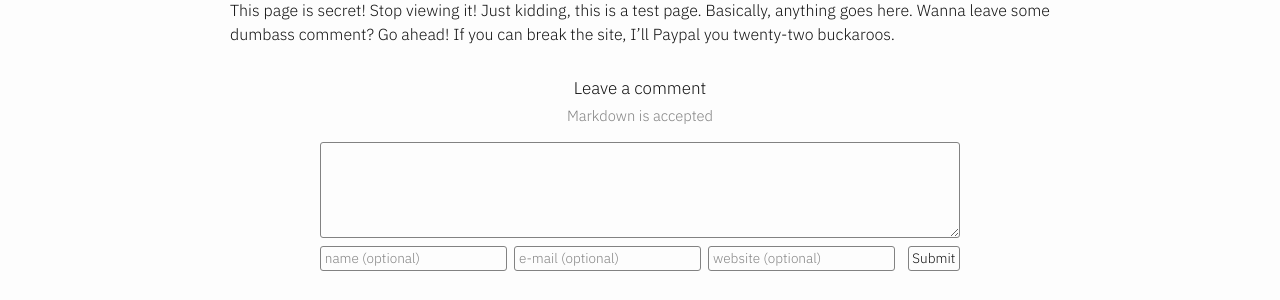
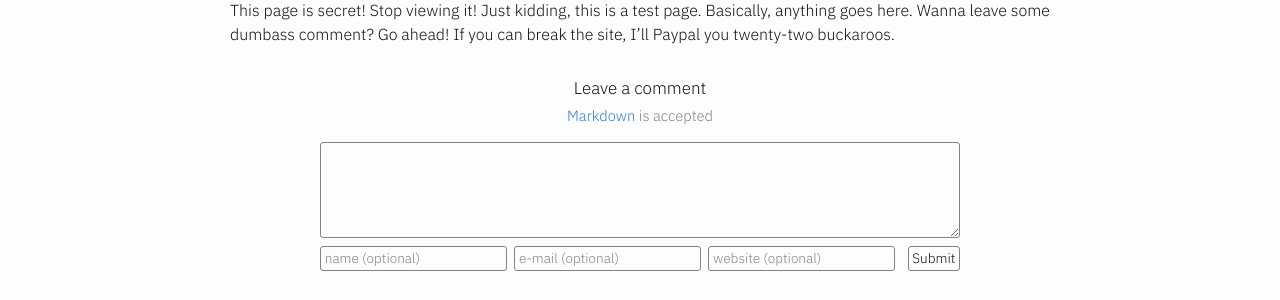
Before and after one commit to mrcnski/signor.dev, a Jekyll site: the page built from secret.md, in a window 1280 px wide. Shown: the part 155-455 px from the top of the page. Built offline with Jekyll 4.4.1, drawn with Linux system fonts in a browser that asks for light colours.

Commit message:
add link to markdown guide

```diff
--- a/_includes/comment-form.html
+++ b/_includes/comment-form.html
@@ -1,6 +1,6 @@
 <center>
   <p class="comment-leave">Leave a comment</p>
-  <p class="comment-info">Markdown is accepted</p>
+  <p class="comment-info"><a href="https://github.com/adam-p/markdown-here/wiki/Markdown-Cheatsheet">Markdown</a> is accepted</p>
 </center>
 
 <div class="comment-form">
```
